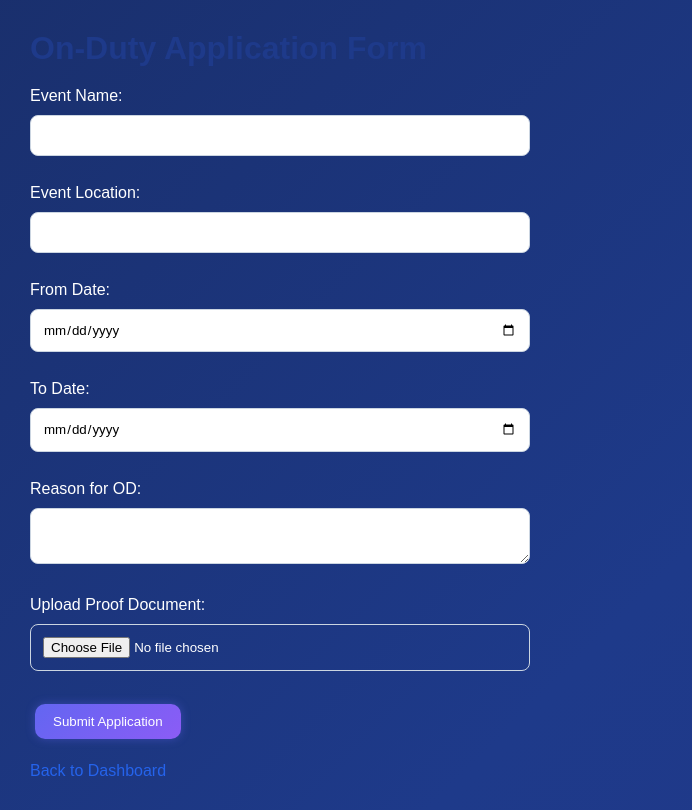
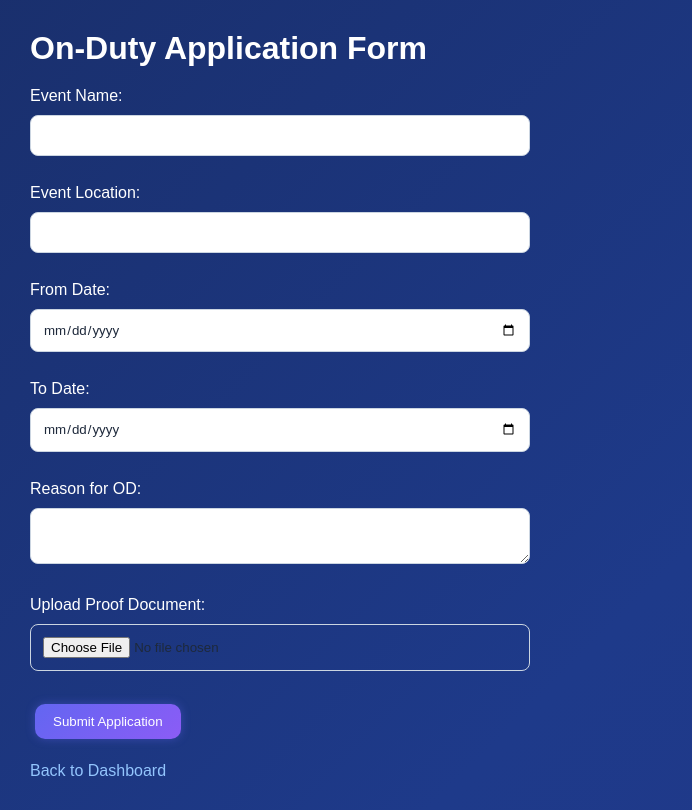
Before and after one commit to kamalkaanths-ship-it/college-OD-system, a Flask app: page /apply_od in a window 1280 px wide. Shown: the whole page, without its empty margins (0-692 px from the left). Run offline with Flask 3, Linux system fonts and the light colour scheme; the visitor is signed in with stand-in values (Sample User, id 1); some libraries are stand-ins or nearby versions.

Commit message:
fix text visiblity

```diff
--- a/static/style.css
+++ b/static/style.css
@@ -201,3 +201,31 @@ input:focus, select:focus, textarea:focus {
         transform: translateY(0) scale(1);
     }
 }
+/* Improve text visibility */
+body, h1, h2, h3, h4, h5, h6, p, label, span {
+    color: #ffffff;
+}
+
+/* Table readability */
+table {
+    color: #ffffff;
+}
+
+table th {
+    color: #ffffff;
+    background: #1e293b;
+}
+
+table td {
+    color: #1e293b;
+}
+
+/* Search text */
+input, textarea, select {
+    color: #1e293b;
+}
+
+/* Links */
+a {
+    color: #93c5fd;
+}
```
